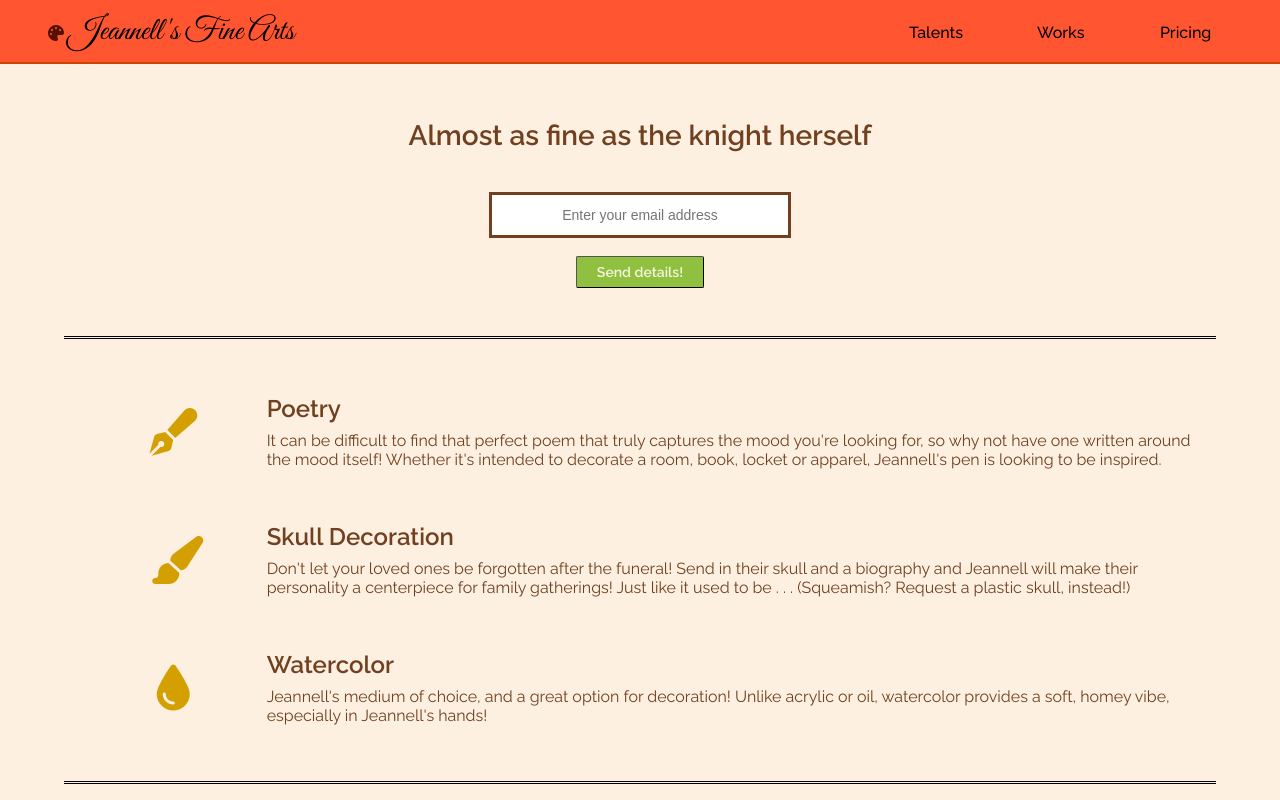
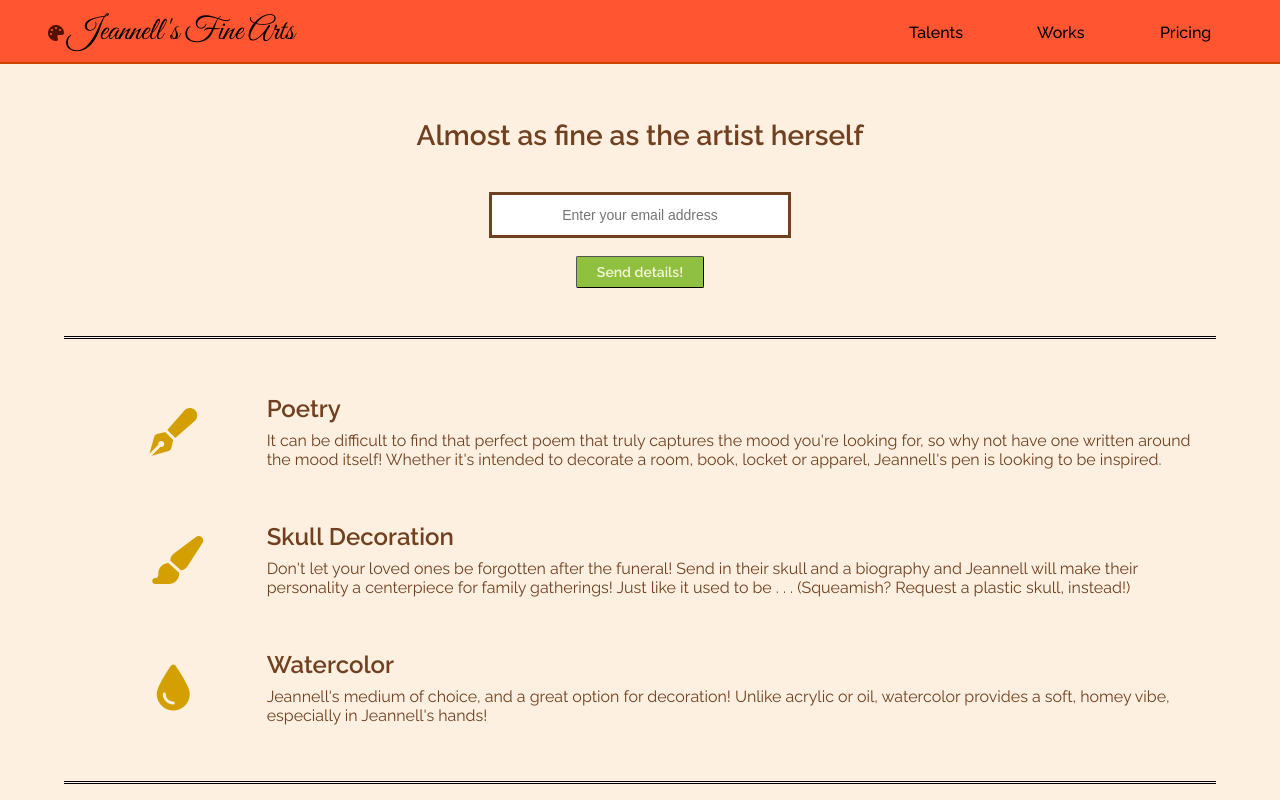
Before and after one commit to JSharpb/Jeannells-Fine-Arts, a plain HTML site: page index.html in a window 1280 px wide. Shown: the top 800 px of the page. Drawn offline with Linux system fonts and the light colour scheme.

Commit message:
Changed Header

```diff
--- a/index.html
+++ b/index.html
@@ -21,7 +21,7 @@
     </header>
     <main>
       <section id="hero">
-        <h2 id="subtitle">Almost as fine as the knight herself</h2>
+        <h2 id="subtitle">Almost as fine as the artist herself</h2>
         <form id="email-form" formaction="https://www.freecodecamp.com/email-submit">
           <input required id="email" type="email" placeholder="Enter your email address" />
           <button id="submit" type="submit">Send details!</button>
```
